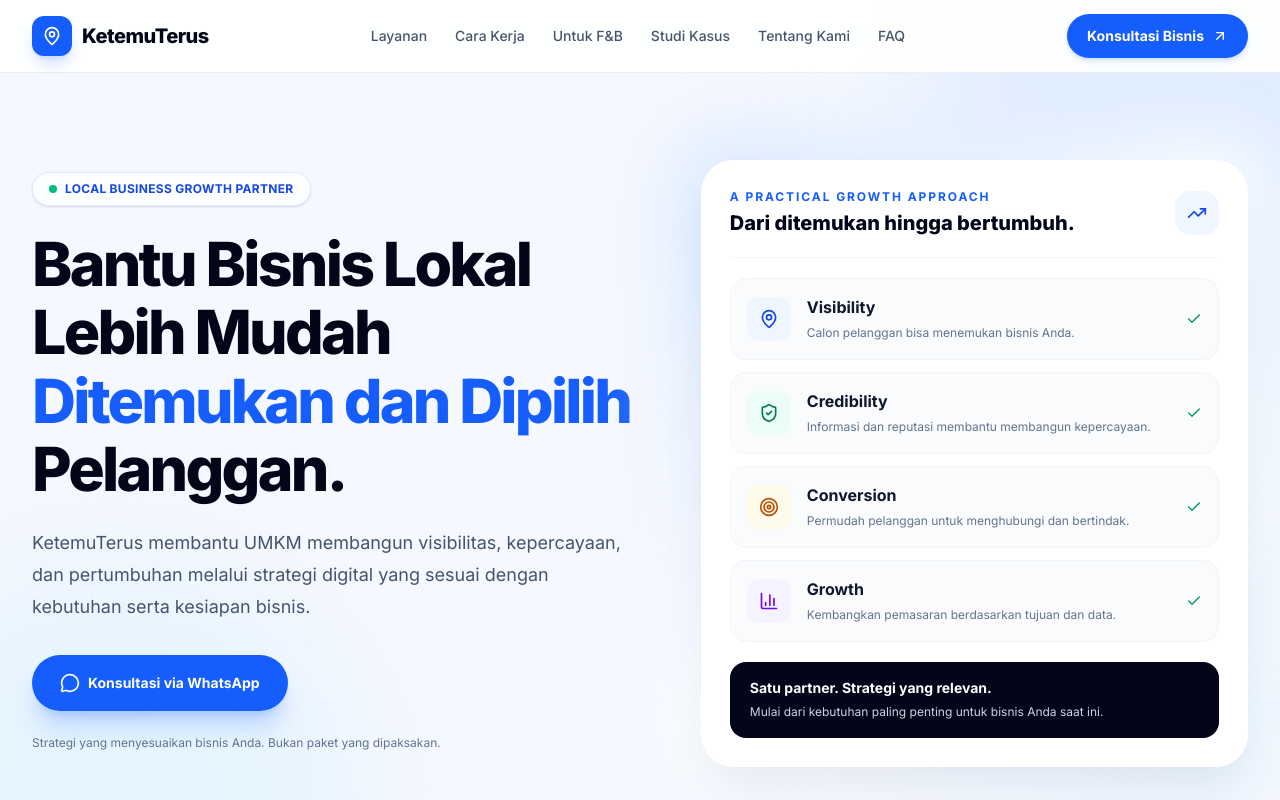
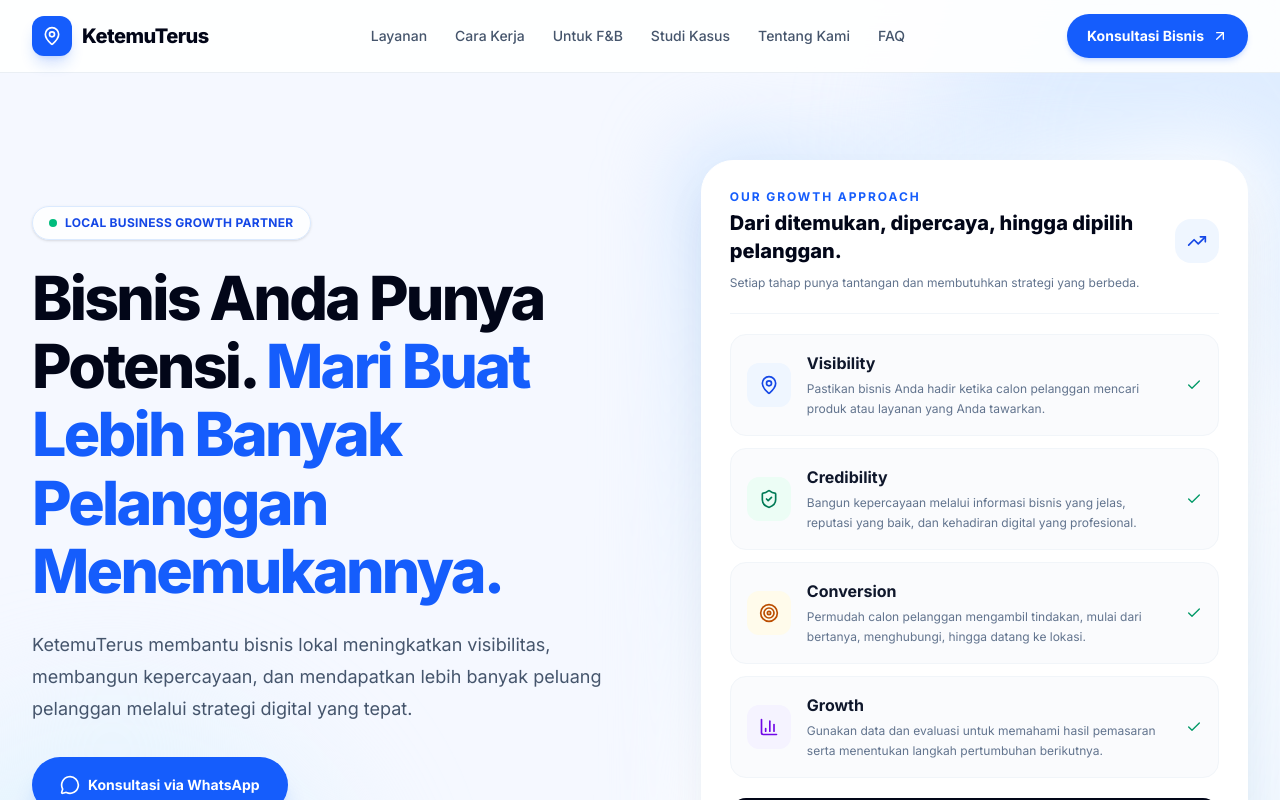
Before and after one commit to hakimarie/ketemuterusstitch, a React (Vite) app: page / in a window 1280 px wide. Shown: the top 800 px of the page. Built offline with nearby package versions, Linux system fonts and the light colour scheme.

Commit message:
Improve homepage hero and growth approach copy

```diff
--- a/src/App.tsx
+++ b/src/App.tsx
@@ -142,31 +142,31 @@ export default function App() {
                 <span className="h-2 w-2 rounded-full bg-emerald-500" /> LOCAL BUSINESS GROWTH PARTNER
               </div>
               <h1 className="max-w-3xl text-[2.15rem] font-extrabold leading-[1.12] tracking-[-0.045em] text-slate-950 sm:text-5xl lg:text-[3.8rem]">
-                Bantu Bisnis Lokal Lebih Mudah <span className="text-blue-600">Ditemukan dan Dipilih</span> Pelanggan.
+                Bisnis Anda Punya Potensi. <span className="text-blue-600">Mari Buat Lebih Banyak Pelanggan Menemukannya.</span>
               </h1>
               <p className="mt-5 max-w-2xl text-[0.98rem] leading-7 text-slate-600 sm:mt-6 sm:text-lg sm:leading-8">
-                KetemuTerus membantu UMKM membangun visibilitas, kepercayaan, dan pertumbuhan melalui strategi digital yang sesuai dengan kebutuhan serta kesiapan bisnis.
+                KetemuTerus membantu bisnis lokal meningkatkan visibilitas, membangun kepercayaan, dan mendapatkan lebih banyak peluang pelanggan melalui strategi digital yang tepat.
               </p>
               <div className="mt-7 flex flex-col gap-3 sm:mt-8 sm:flex-row">
                 <a href={waLink("Halo KetemuTerus, saya ingin konsultasi dan mencari tahu strategi digital yang tepat untuk bisnis saya.")} target="_blank" rel="noreferrer" className="inline-flex min-h-14 w-full items-center justify-center gap-2 rounded-full bg-blue-600 px-6 py-4 text-sm font-bold text-white shadow-xl shadow-blue-600/20 transition hover:-translate-y-0.5 hover:bg-blue-700 sm:w-auto sm:px-7">
                   <MessageCircle className="h-5 w-5" /> Konsultasi via WhatsApp
                 </a>
               </div>
-              <p className="mt-5 text-xs leading-6 text-slate-500">Strategi yang menyesuaikan bisnis Anda. Bukan paket yang dipaksakan.</p>
+              <p className="mt-5 text-xs leading-6 text-slate-500">Strategi disesuaikan dengan kebutuhan dan kesiapan bisnis. Bukan paket layanan yang dipaksakan.</p>
             </div>
             <div className="relative mx-auto w-full max-w-xl">
               <div className="absolute -inset-5 rounded-[2.5rem] bg-gradient-to-br from-blue-200/70 via-white to-sky-100/80 blur-2xl" />
               <div className="relative rounded-[2rem] border border-white bg-white p-5 shadow-2xl shadow-blue-950/10 sm:p-7">
                 <div className="flex items-center justify-between gap-3 border-b border-slate-100 pb-5">
-                  <div><p className="text-xs font-bold uppercase tracking-[0.16em] text-blue-600">A practical growth approach</p><h2 className="mt-1 text-xl font-extrabold text-slate-950">Dari ditemukan hingga bertumbuh.</h2></div>
+                  <div><p className="text-xs font-bold uppercase tracking-[0.16em] text-blue-600">OUR GROWTH APPROACH</p><h2 className="mt-1 text-xl font-extrabold text-slate-950">Dari ditemukan, dipercaya, hingga dipilih pelanggan.</h2><p className="mt-2 text-xs leading-5 text-slate-500">Setiap tahap punya tantangan dan membutuhkan strategi yang berbeda.</p></div>
                   <span className="flex h-11 w-11 shrink-0 items-center justify-center rounded-2xl bg-blue-50 text-blue-700"><TrendingUp className="h-5 w-5" /></span>
                 </div>
                 <div className="space-y-3 py-5">
                   {[
-                    [MapPin, "Visibility", "Calon pelanggan bisa menemukan bisnis Anda.", "bg-blue-50 text-blue-700"],
-                    [ShieldCheck, "Credibility", "Informasi dan reputasi membantu membangun kepercayaan.", "bg-emerald-50 text-emerald-700"],
-                    [Target, "Conversion", "Permudah pelanggan untuk menghubungi dan bertindak.", "bg-amber-50 text-amber-700"],
-                    [BarChart3, "Growth", "Kembangkan pemasaran berdasarkan tujuan dan data.", "bg-violet-50 text-violet-700"]
+                    [MapPin, "Visibility", "Pastikan bisnis Anda hadir ketika calon pelanggan mencari produk atau layanan yang Anda tawarkan.", "bg-blue-50 text-blue-700"],
+                    [ShieldCheck, "Credibility", "Bangun kepercayaan melalui informasi bisnis yang jelas, reputasi yang baik, dan kehadiran digital yang profesional.", "bg-emerald-50 text-emerald-700"],
+                    [Target, "Conversion", "Permudah calon pelanggan mengambil tindakan, mulai dari bertanya, menghubungi, hingga datang ke lokasi.", "bg-amber-50 text-amber-700"],
+                    [BarChart3, "Growth", "Gunakan data dan evaluasi untuk memahami hasil pemasaran serta menentukan langkah pertumbuhan berikutnya.", "bg-violet-50 text-violet-700"]
                   ] .map(([Icon, title, copy, color]) => <div key={title as string} className="flex items-center gap-4 rounded-2xl border border-slate-100 bg-slate-50/70 p-4">
                     <span className={`flex h-11 w-11 shrink-0 items-center justify-center rounded-xl ${color}`}>{createElement(Icon as typeof MapPin, { className: "h-5 w-5" })}</span>
                     <div><p className="font-bold text-slate-900">{title as string}</p><p className="mt-1 text-xs leading-5 text-slate-500">{copy as string}</p></div>
@@ -174,8 +174,8 @@ export default function App() {
                   </div>)}
                 </div>
                 <div className="rounded-2xl bg-slate-950 px-5 py-4 text-white">
-                  <p className="text-sm font-bold">Satu partner. Strategi yang relevan.</p>
-                  <p className="mt-1 text-xs leading-5 text-slate-300">Mulai dari kebutuhan paling penting untuk bisnis Anda saat ini.</p>
+                  <p className="text-sm font-bold">Satu partner. Solusi sesuai kebutuhan bisnis Anda.</p>
+                  <p className="mt-1 text-xs leading-5 text-slate-300">Mulai dari yang paling dibutuhkan. Berkembang sesuai potensi.</p>
                 </div>
               </div>
             </div>
```
